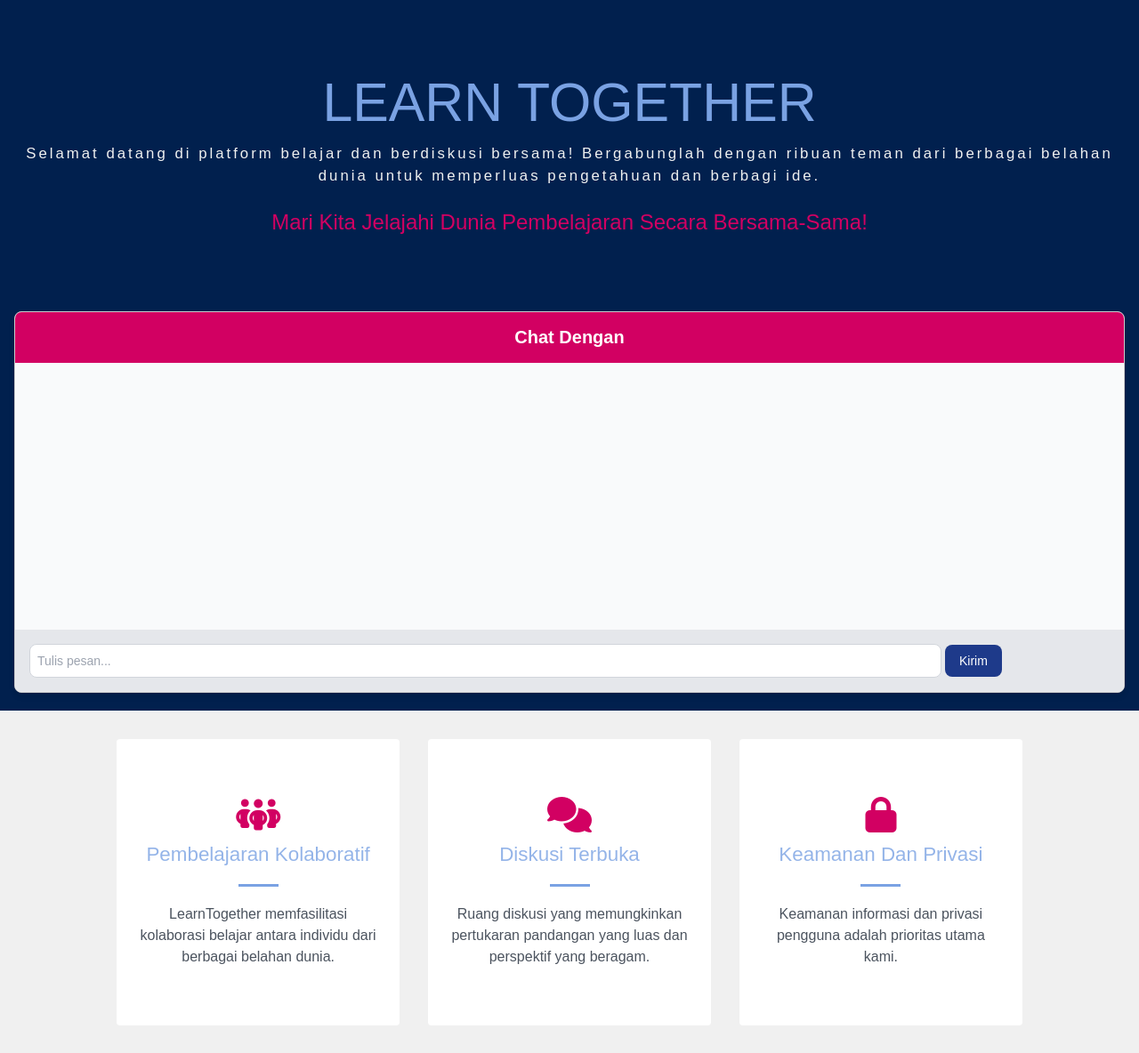
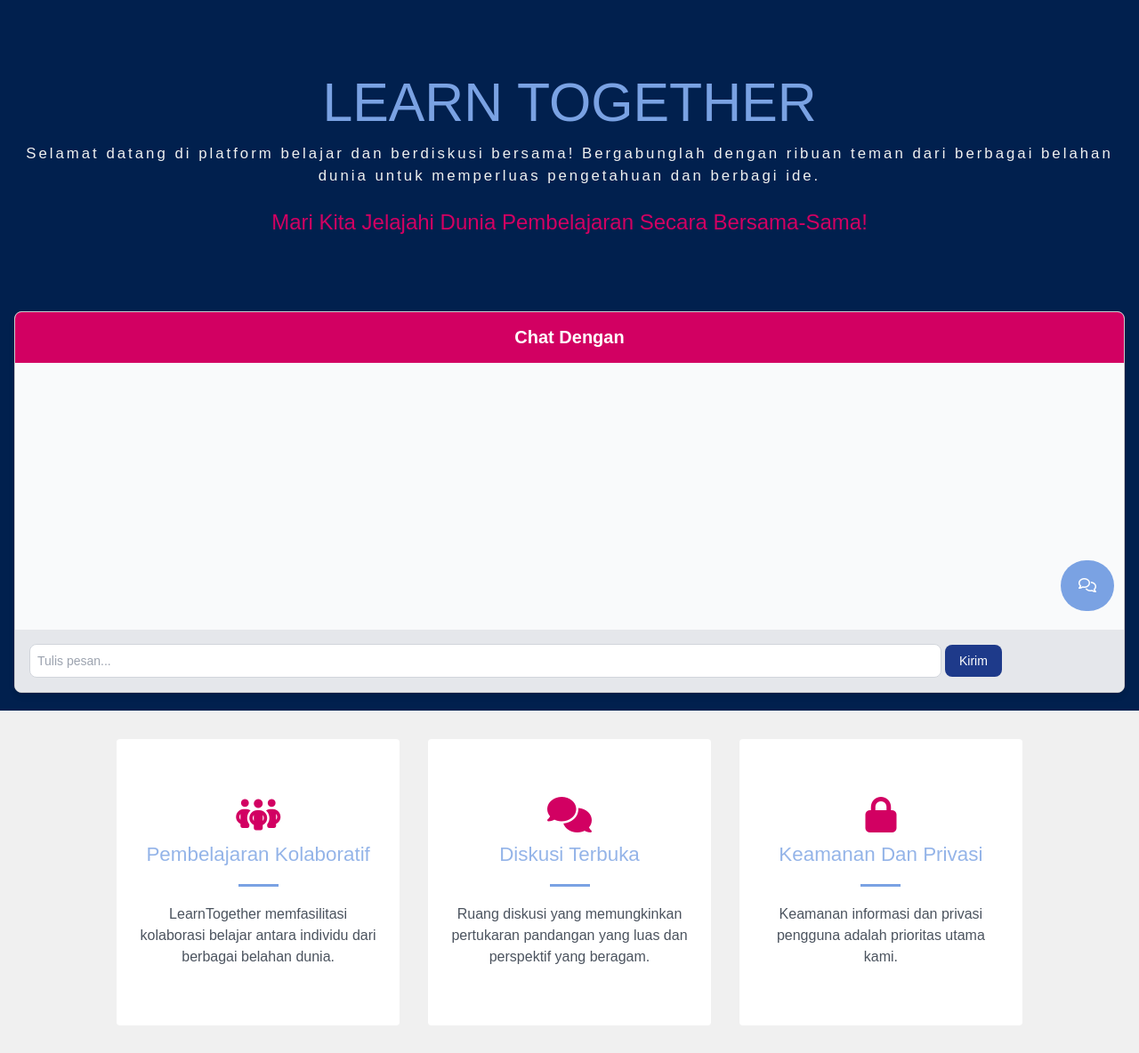
Before and after one commit to angeliczsx/case-2-javascript-ajax, a PHP site: page / in a window 1280 px wide. Shown: the part 65-1249 px from the top of the page at 89% size. Run offline with PHP 8.4, Linux system fonts and the light colour scheme; data that the repository does not hold is empty; some libraries are stand-ins or nearby versions.

Commit message:
Update layout.php

```diff
--- a/views/layout.php
+++ b/views/layout.php
@@ -347,7 +347,14 @@
         <p>Selamat datang di platform belajar dan berdiskusi bersama! Bergabunglah dengan ribuan teman dari berbagai belahan dunia untuk memperluas pengetahuan dan berbagi ide.</p><br>
         <h2>Mari kita jelajahi dunia pembelajaran secara bersama-sama!</h2>
     </div>
-    <div class="container">
+
+    <!-- chat section -->
+    <div id="toggle" class="size-12 fixed bottom-10 right-10">
+        <span class="rounded-full bg-[#7AA2E3] p-5">
+            <i class="far fa-comments"></i>
+        </span>
+    </div>
+    <div class="container" id="kotak">
         <div class="chat-container">
             <div class="chat-header">
                 <h3>Chat dengan <?php echo $penerima; ?></h3>
@@ -412,6 +419,22 @@
     </div>
     </section>
 
+    <!-- untuk klik icon comments -->
+    <script>
+    const toggle = document.getElementById('toggle');
+    const kotak = document.getElementById('kotak');
+
+    toggle.addEventListener('click', () => {
+        // Toggle class 'hidden' pada elemen container
+        kotak.classList.toggle('hidden');
+
+        // Jika chatbox ditampilkan, hilangkan class 'hidden' dari elemen container
+        if (!kotak.classList.contains('hidden')) {
+            kotak.classList.remove('hidden');
+        }
+    });
+</script>
+
 </body>
 
 <footer
```
